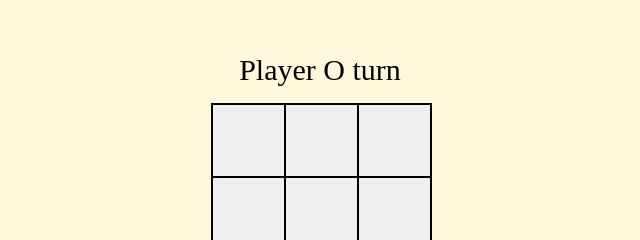
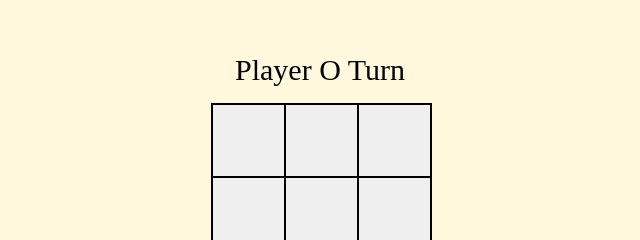
Before and after one commit to Strobed5/TicTacToe, a plain HTML site: page index.html in a window 1280 px wide. Shown: the part 183-423 px from the top of the page, 320-960 px from the left. Drawn offline with Linux system fonts and the light colour scheme.

Commit message:
Fixed typo

```diff
--- a/index.html
+++ b/index.html
@@ -9,7 +9,7 @@
     <div style="display: flex; justify-content: center; align-items: center; min-height: 100vh; margin: 0;">
         <div>
             <div class="turn-counter">
-                Player O turn
+                Player O Turn
             </div>
             <div class="game">
                 <button class="cell"></button>
```
